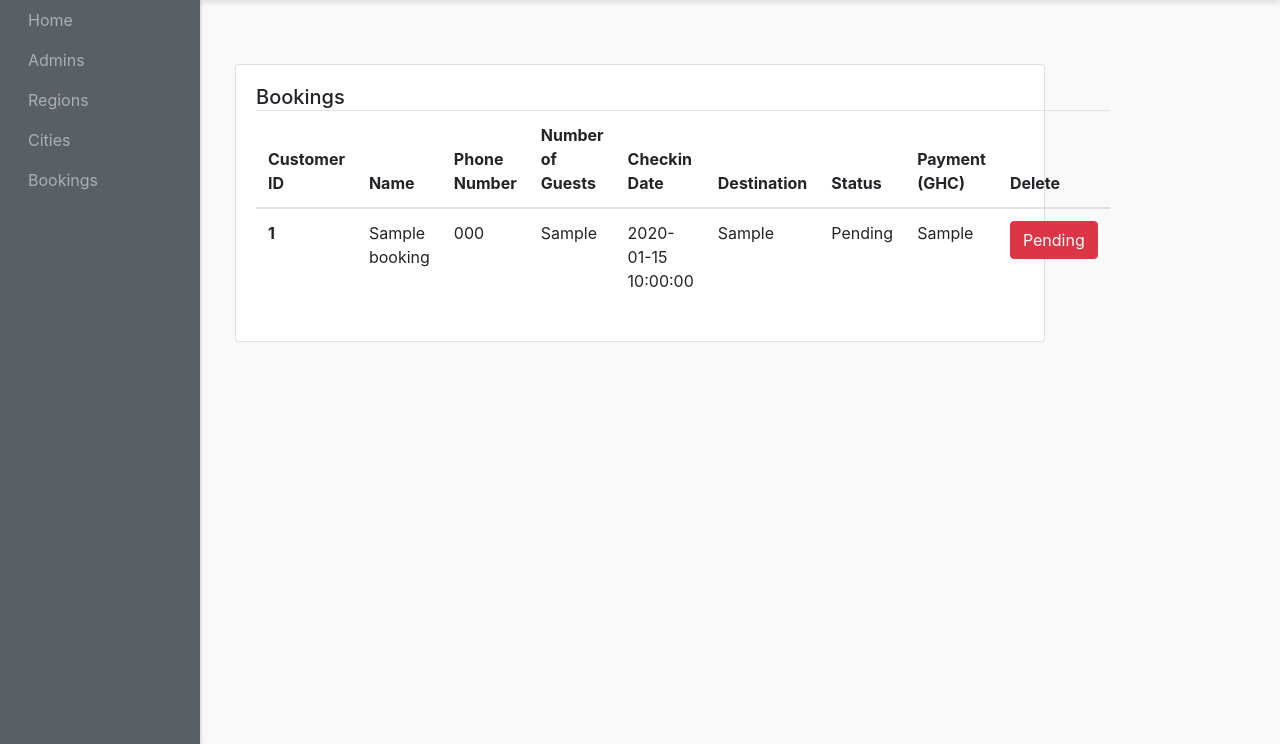
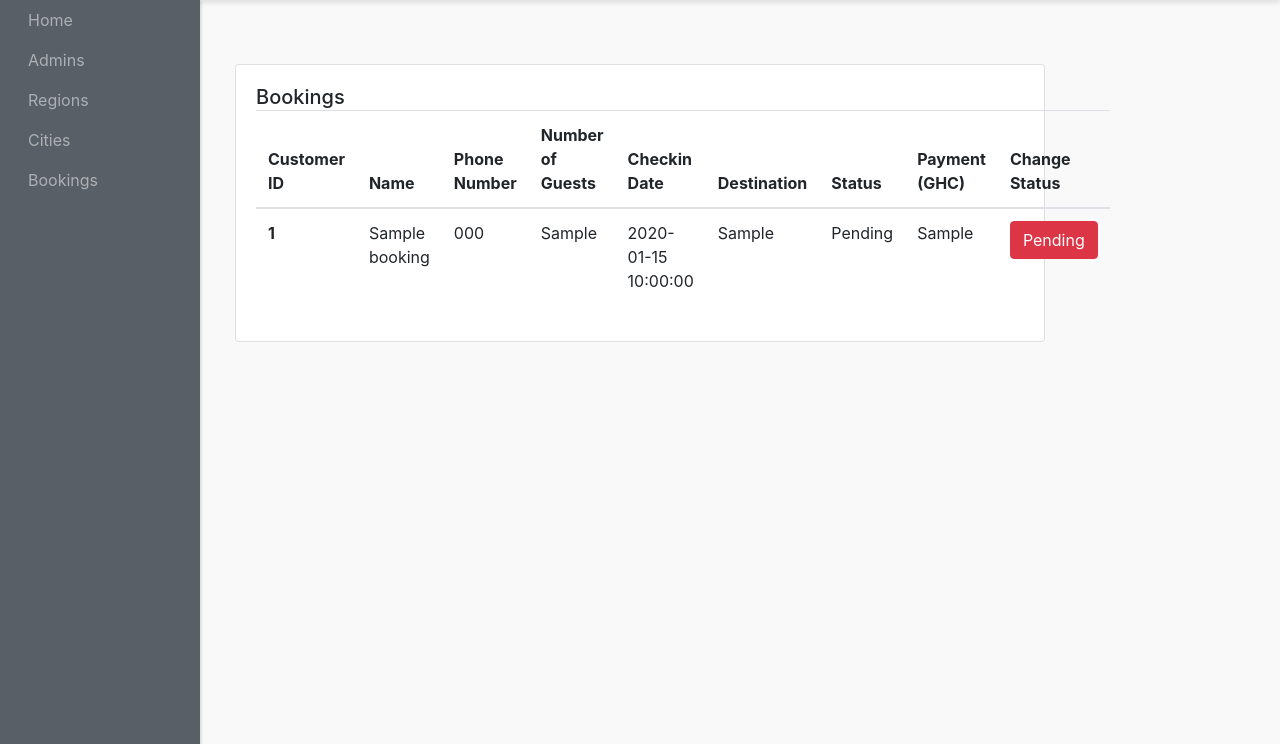
Before and after one commit to favouralgo/travel-management-app, a PHP site: page /wooxtravel/admin-panel/bookings-admins/show-bookings.php in a window 1280 px wide. Shown: the part 56-800 px from the top of the page. Run offline with PHP 8.4, Linux system fonts and the light colour scheme; the visitor is signed in with stand-in values (Sample User, id 1); tables that the repository leaves empty or names only in its code hold one stand-in row (values such as "Sample post"); a stand-in replaces the project's code that opens the database connection; some libraries are stand-ins or nearby versions.

Commit message:
Refactor show-bookings.php to change status

```diff
--- a/admin-panel/bookings-admins/show-bookings.php
+++ b/admin-panel/bookings-admins/show-bookings.php
@@ -34,7 +34,7 @@ $allBookings = $bookingResult->fetch_all(MYSQLI_ASSOC);
               <th scope="col">Destination</th>
               <th scope="col">Status</th>
               <th scope="col">Payment (GHC)</th>
-              <th scope="col">Delete</th>
+              <th scope="col">Change Status</th>
             </tr>
           </thead>
           <tbody>
```
